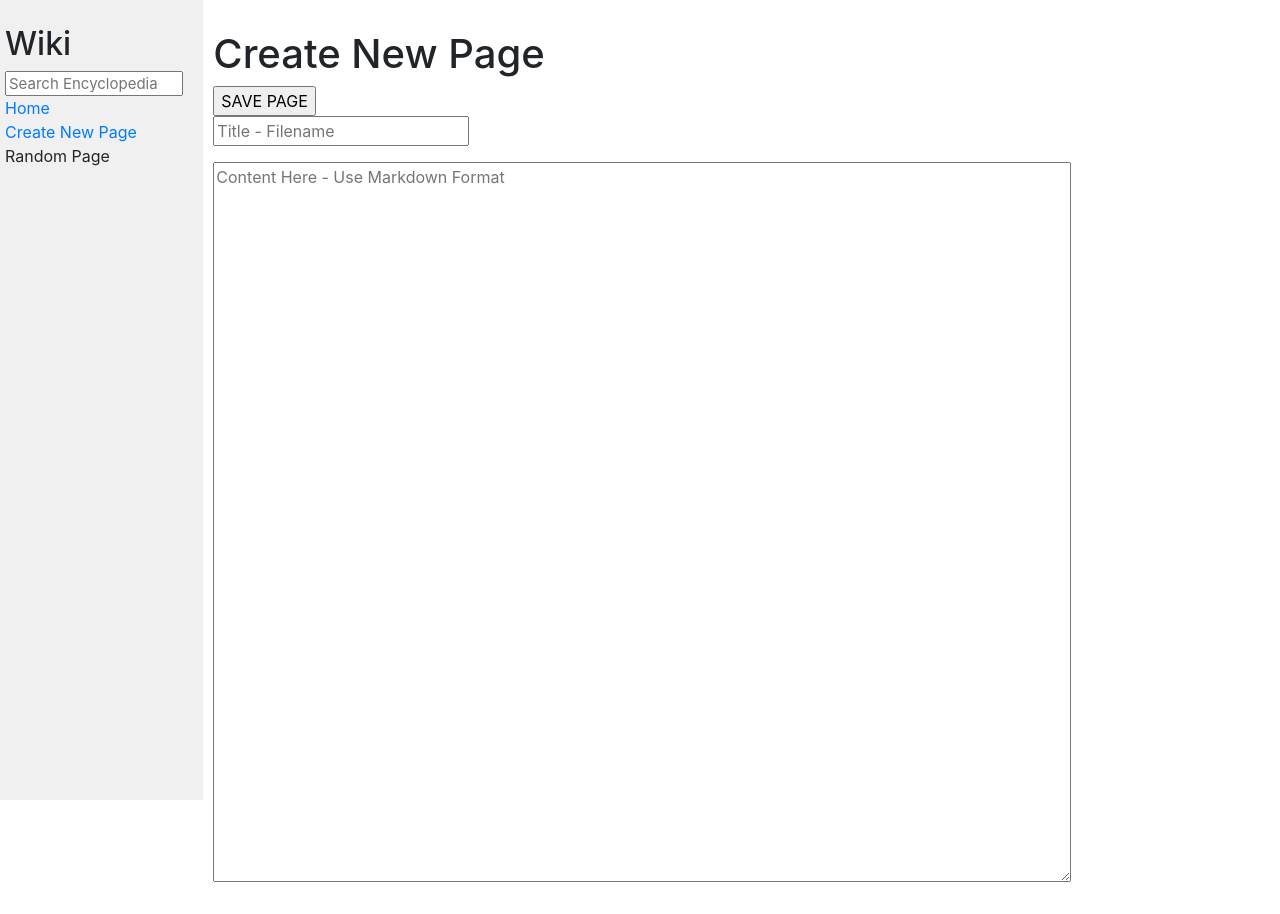
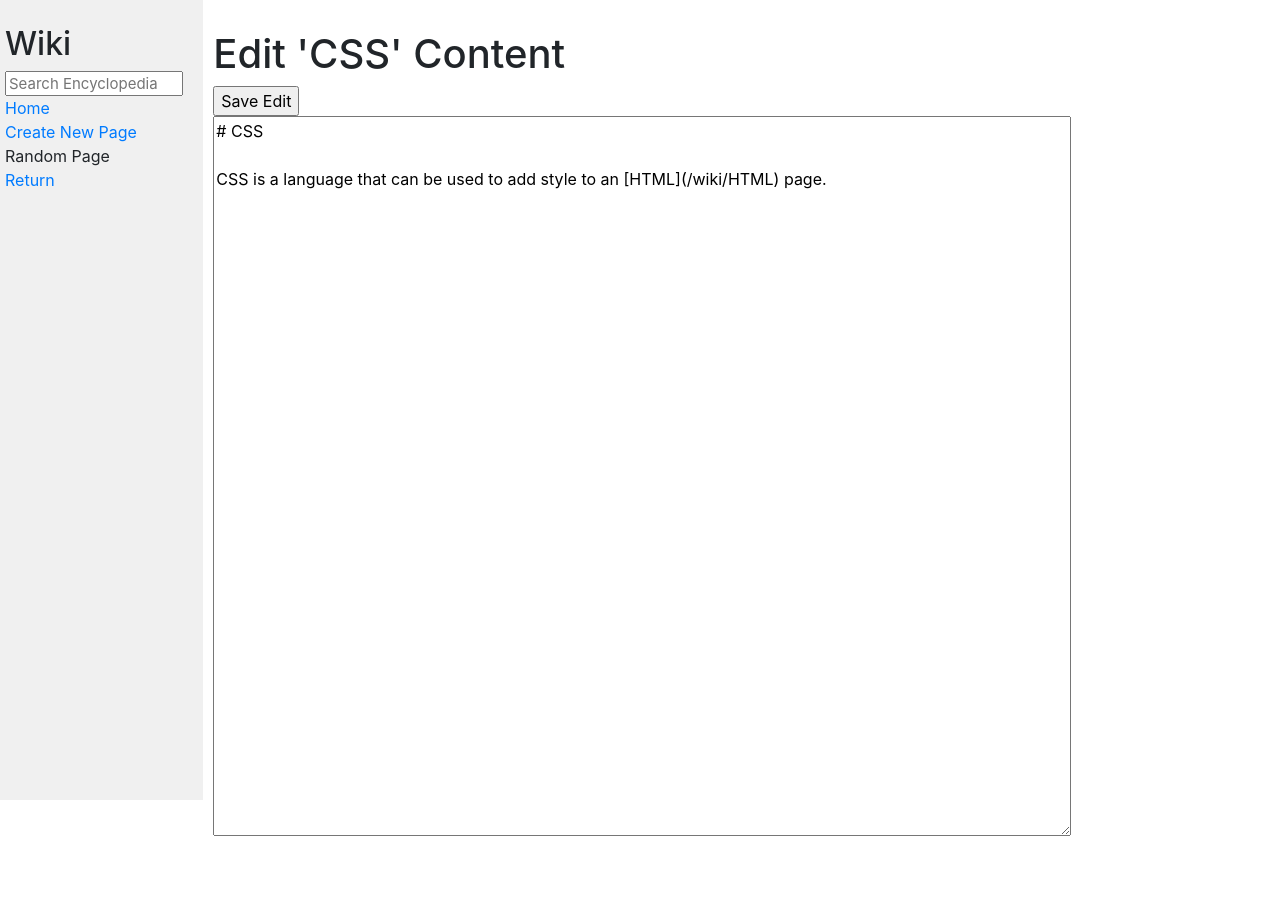
Before and after one commit to GabrielKayque/Django-EncyclopediaProject1CS50, a Django app: page /wiki/edit/CSS in a window 1280 px wide. After the commit the page ends 836 px from the top, so only its background shows below. Run offline with Django 3.2, Linux system fonts and the light colour scheme; some libraries are stand-ins or nearby versions.

Commit message:
Edit page working and saving changes directly in the 'file.md' content

```diff
--- a/encyclopedia/templates/encyclopedia/editpage.html
+++ b/encyclopedia/templates/encyclopedia/editpage.html
@@ -1,19 +1,21 @@
 {% extends "encyclopedia/layout.html" %}
 
 
-{% block title %} {{ h1 }}{% endblock title %}
+{% block title %} {{ title }} - Edit Page{% endblock title %}
+
+
+
+{% block nav %}
+    <a href="{% url 'title' title %}">Return</a>
+{% endblock nav %}
 
 
 {% block body %}
 
-<h1>{{h1}}</h1>
+<h1>Edit '{{title}}' Content</h1>
 
-{% if error %}
-    <p class="error">{{ error }}</p>
-{% endif %}
-
-<form method="post" action="{% url 'editpage' new %}">
-    <input type="submit" value="SAVE PAGE"><br>
+<form method="post" action="{% url 'editpage' title %}">
+    <input type="submit" value="Save Edit"><br>
     {% csrf_token %}
     {{ form.as_p }}
 </form>
--- a/encyclopedia/templates/encyclopedia/layout.html
+++ b/encyclopedia/templates/encyclopedia/layout.html
@@ -19,7 +19,7 @@
                     <a href="{% url 'index' %}">Home</a>
                 </div>
                 <div>
-                    <a href="{% url 'editpage' 'new' %}">Create New Page</a>
+                    <a href="{% url 'createpage' %}">Create New Page</a>
                 </div>
                 <div>
                     Random Page
--- a/encyclopedia/templates/encyclopedia/title.html
+++ b/encyclopedia/templates/encyclopedia/title.html
@@ -4,6 +4,11 @@
 {% block title %}{{ title.capitalize }} - Encyclopedia{% endblock title %}
 
 
+{% block nav %}
+    <a href="{% url 'editpage' title %}">Edit This Page</a>
+{% endblock nav %}
+
+
 {% block body %}
     <p>{{ content |safe}}</p>
 {% endblock body %}
--- a/encyclopedia/urls.py
+++ b/encyclopedia/urls.py
@@ -8,5 +8,6 @@ urlpatterns = [
     path("wiki/search", views.search, name="search"),
     path("wiki/404/PageNotFound", views.notfound, name="notfound"),
     path("wiki/<str:title>", views.title, name="title"),
+    path("wiki/new/CreatePage", views.createPage, name="createpage"),
     path("wiki/edit/<str:title>", views.editPage, name="editpage")
 ]
--- a/encyclopedia/views.py
+++ b/encyclopedia/views.py
@@ -1,3 +1,4 @@
+from django import forms
 from django.http.response import HttpResponseRedirect
 from django.shortcuts import redirect, render
 import markdown
@@ -6,9 +7,37 @@ from . import util
 from django.urls import reverse
 from .forms import EditForm
 
-def editPage(request, title=None):
+def editPage(request, title):
+    if request.method=="POST":
+        form = EditForm(request.POST)
 
-    if request.method== "POST":
+        if form.is_valid():
+            content = form.cleaned_data["content"]
+            util.save_entry(title,content)
+            return redirect(reverse("title", args={title}))
+
+
+    content = util.get_entry(title)
+    form = EditForm()
+    form.fields['title'].widget=forms.HiddenInput()
+    form.fields['content'].initial=content
+    form.fields['title'].initial=title
+    return render(request, "encyclopedia/editpage.html",{
+        "title": title,
+        "form": form,
+
+
+    })
+
+
+
+def index(request):
+    return render(request, "encyclopedia/index.html", {
+        "entries": util.list_entries()
+    })
+
+def createPage(request):
+    if request.method == "POST":
         form = EditForm(request.POST)
         if form.is_valid():
             title = form.cleaned_data["title"]
@@ -17,26 +46,16 @@ def editPage(request, title=None):
                 util.save_entry(title, content)
                 return redirect(reverse("title", args={title}))
             else:
-                return render(request, "encyclopedia/editpage.html", {
+                return render(request, "encyclopedia/createpage.html", {
                     "h1": "Create New Page",
                     "form": form,
-                    "new" : 'new',
                     "error": "This Title Alredy Exists!!"
 
                  })
-    return render(request,"encyclopedia/editpage.html", {
-        "h1": 'Create New Page',
-        "edit": False,
+    return render(request,"encyclopedia/createpage.html", {
+        "h1": "Create New Page",
         "form": EditForm(),
-        "new" : 'new',
      })
-
-
-def index(request):
-    return render(request, "encyclopedia/index.html", {
-        "entries": util.list_entries()
-    })
-
 
 def title(request, title=None):
     if util.get_entry(title) != None:
```
Also changed, not shown: encyclopedia/templates/encyclopedia/createpage.html (added, +21 -0 lines), entries/Love.md (+0 -2 lines), entries/Django.md (line endings or trailing spaces).
